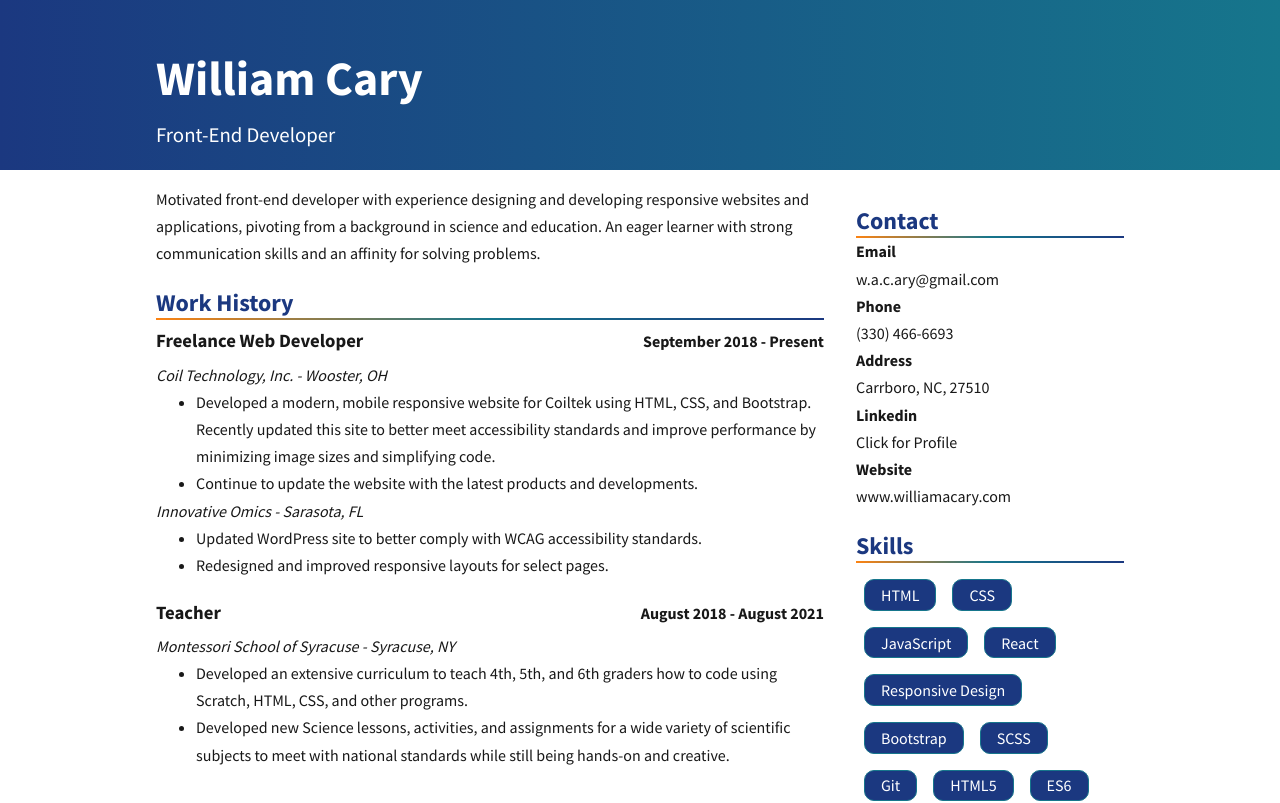
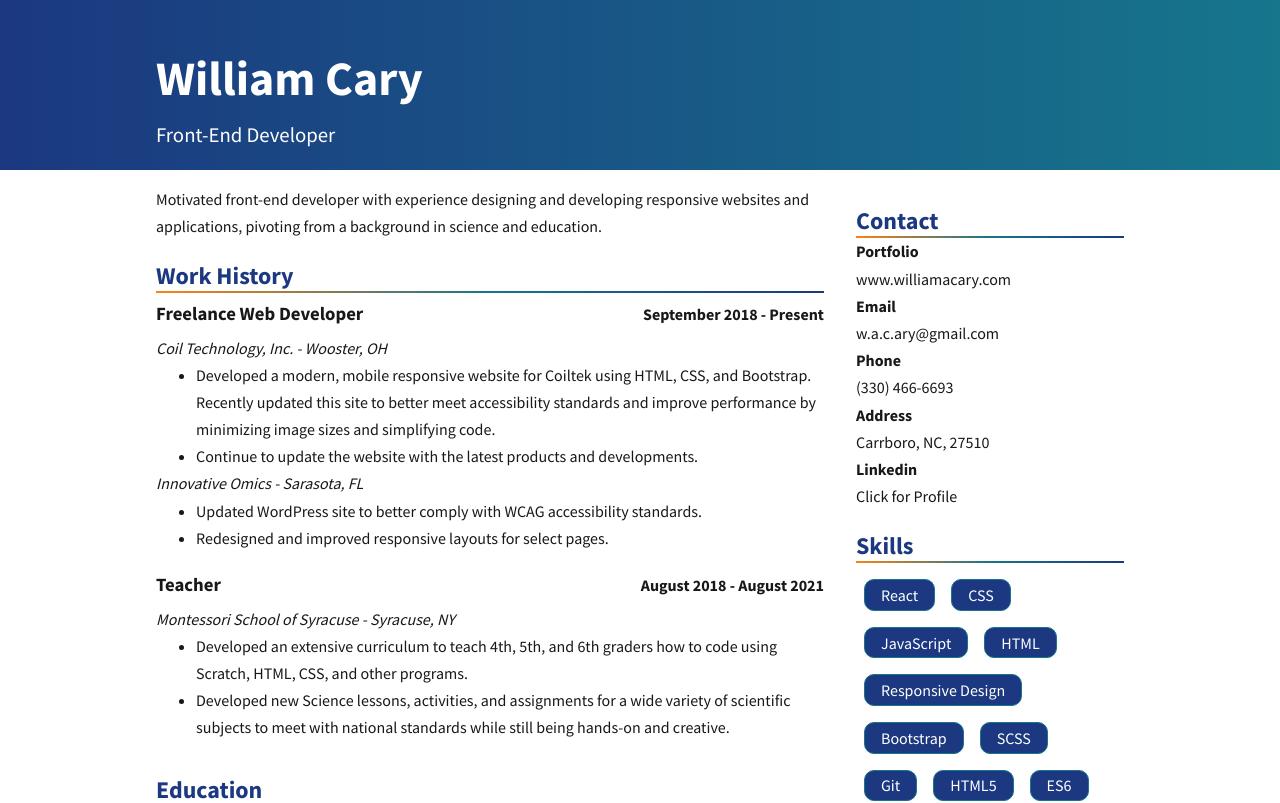
Before and after one commit to willcary/react-resume, a React (Create React App) app: page / in a window 1280 px wide. Shown: the top 803 px of the page. Built offline with nearby package versions, Linux system fonts and the light colour scheme.

Commit message:
Update Contact, Skills and opening statement

```diff
--- a/src/components/aside/Contact.js
+++ b/src/components/aside/Contact.js
@@ -2,27 +2,57 @@ import React from 'react'
 
 export default function Contact() {
   return (
-    <section className="contact">
-        <h2 className="accent-gradient">Contact</h2>
-        <div className="contact-info">
-            <p><strong>Email</strong></p>
-            <p><a href="mailto:w.a.c.ary@gmail.com" target="_blank" rel="noreferrer">w.a.c.ary@gmail.com</a></p>
+    <section className='contact'>
+      <h2 className='accent-gradient'>Contact</h2>
+      <div className='contact-info'>
+        <p>
+          <strong>Portfolio</strong>
+        </p>
+        <p className='link-wrap'>
+          <a
+            href='https://www.williamacary.com/'
+            target='_blank'
+            rel='noreferrer'
+          >
+            www.williamacary.com
+          </a>
+        </p>
       </div>
-        <div className="contact-info">
-            <p><strong>Phone</strong></p>
+      <div className='contact-info'>
+        <p>
+          <strong>Email</strong>
+        </p>
+        <p>
+          <a href='mailto:w.a.c.ary@gmail.com' target='_blank' rel='noreferrer'>
+            w.a.c.ary@gmail.com
+          </a>
+        </p>
+      </div>
+      <div className='contact-info'>
+        <p>
+          <strong>Phone</strong>
+        </p>
         <p>(330) 466-6693</p>
       </div>
-        <div className="contact-info">
-            <p><strong>Address</strong></p>
+      <div className='contact-info'>
+        <p>
+          <strong>Address</strong>
+        </p>
         <p>Carrboro, NC, 27510</p>
       </div>
-        <div className="contact-info">
-            <p><strong>Linkedin</strong></p>
-            <p className="link-wrap"><a href="https://www.linkedin.com/in/william-cary/" target="_blank" rel="noreferrer">Click for Profile</a></p>
-        </div>
-        <div className="contact-info">
-            <p><strong>Website</strong></p>
-            <p className="link-wrap"><a href="https://www.williamacary.com/" target="_blank" rel="noreferrer">www.williamacary.com</a></p>
+      <div className='contact-info'>
+        <p>
+          <strong>Linkedin</strong>
+        </p>
+        <p className='link-wrap'>
+          <a
+            href='https://www.linkedin.com/in/william-cary/'
+            target='_blank'
+            rel='noreferrer'
+          >
+            Click for Profile
+          </a>
+        </p>
       </div>
     </section>
   )
--- a/src/components/aside/Skills.js
+++ b/src/components/aside/Skills.js
@@ -2,20 +2,20 @@ import React from 'react'
 
 export default function Skills() {
   return (
-    <section className="skills">
-        <h2 className="accent-gradient">Skills</h2>
-        <div className="skill-box">
-            <div className="skill">HTML</div>
-            <div className="skill">CSS</div>
-            <div className="skill">JavaScript</div>
-            <div className="skill">React</div>
-            <div className="skill">Responsive Design</div>
-            <div className="skill">Bootstrap</div>
-            <div className="skill">SCSS</div>
-            <div className="skill">Git</div>
-            <div className="skill">HTML5</div>
-            <div className="skill">ES6</div>
-        </div>
+    <section className='skills'>
+      <h2 className='accent-gradient'>Skills</h2>
+      <div className='skill-box'>
+        <div className='skill'>React</div>
+        <div className='skill'>CSS</div>
+        <div className='skill'>JavaScript</div>
+        <div className='skill'>HTML</div>
+        <div className='skill'>Responsive Design</div>
+        <div className='skill'>Bootstrap</div>
+        <div className='skill'>SCSS</div>
+        <div className='skill'>Git</div>
+        <div className='skill'>HTML5</div>
+        <div className='skill'>ES6</div>
+      </div>
     </section>
   )
 }
--- a/src/components/main-container/MainContainer.js
+++ b/src/components/main-container/MainContainer.js
@@ -5,11 +5,15 @@ import Certificates from './Certificates'
 
 export default function MainContainer() {
   return (
-    <div className="main-container">
-        <p>Motivated front-end developer with experience designing and developing responsive websites and applications, pivoting from a background in science and education. An eager learner with strong communication skills and an affinity for solving problems.</p>
-        <Work />
-        <Education />
-        <Certificates />
+    <div className='main-container'>
+      <p>
+        Motivated front-end developer with experience designing and developing
+        responsive websites and applications, pivoting from a background in
+        science and education.
+      </p>
+      <Work />
+      <Education />
+      <Certificates />
     </div>
   )
 }
```
Lines whose indentation alone changed are shown as unchanged.
